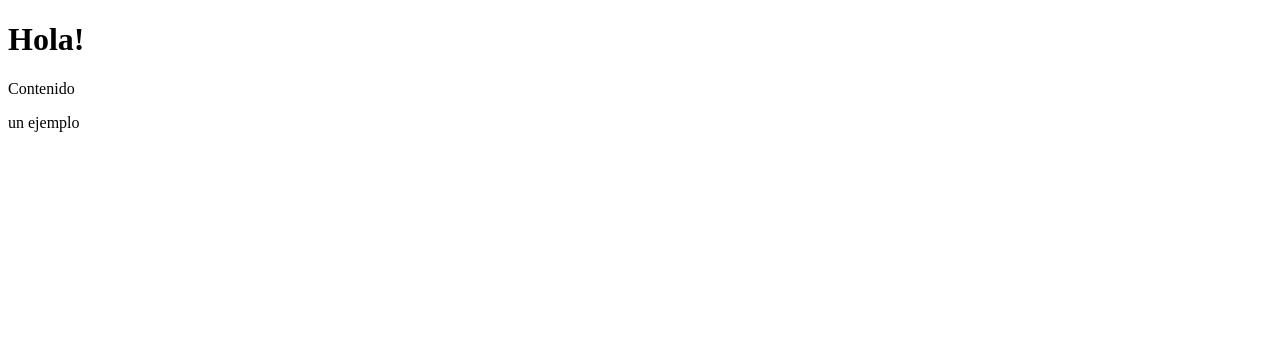
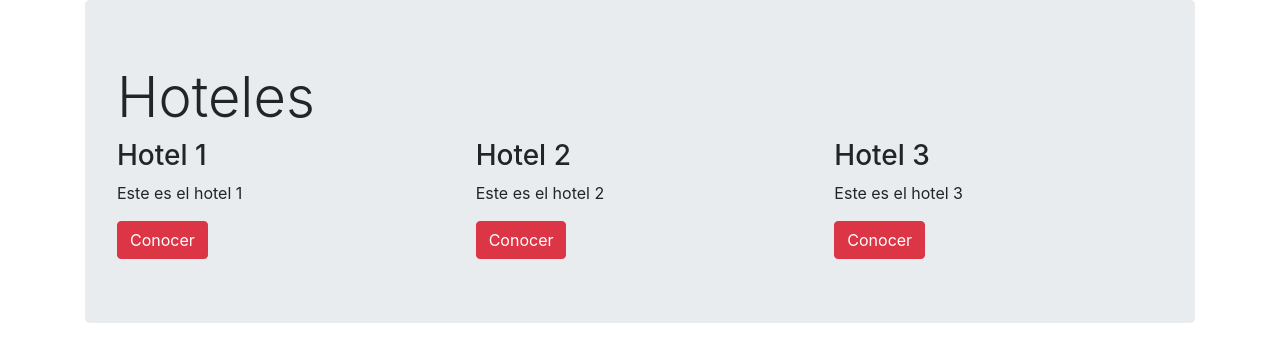
Before and after one commit to davidrestrepo07/Guia-hoteles, a website: page index.html in a window 1280 px wide. Drawn offline with nearby package versions, Linux system fonts and the light colour scheme.

Commit message:
Se agregaron 3 hoteles

```diff
--- a/index.html
+++ b/index.html
@@ -4,10 +4,36 @@
     <meta charset="UTF-8">
     <meta name="viewport" content="width=device-width, initial-scale=1.0">
     <title>Document</title>
+    <!-- Bootstrap css -->
+    <link rel="stylesheet" href="node_modules/bootstrap/dist/css/bootstrap.min.css">
+    <script src="node_modules/jquery/dist/jquery.min.js"></script>
+    <script src="node_modules/popper.js/dist/popper.min.js"></script>
+    <script src="node_modules/bootstrap/dist/js/bootstrap.min.js"></script>
 </head>
-<h1>Hola!</h1>
+
 <body>
-    Contenido
-    <p>un ejemplo</p>
+    <div class="container">
+        <div class="jumbotron">
+            <h1 class="display-4">Hoteles</h1>
+            <div class="row">
+                <div class="col-sm-4">
+                    <h3>Hotel 1</h3>
+                    <p>Este es el hotel 1</p>
+                    <button class="btn btn-danger">Conocer</button>
+                </div>
+                <div class="col-sm-4">
+                    <h3>Hotel 2</h3>
+                    <p>Este es el hotel 2</p>
+                    <button class="btn btn-danger">Conocer</button>
+                </div>
+                <div class="col-sm-4">
+                    <h3>Hotel 3</h3>
+                    <p>Este es el hotel 3</p>
+                    <button class="btn btn-danger">Conocer</button>
+                </div>
+            </div>
+
+          </div>
+    </div>
 </body>
 </html>
```
Also changed, not shown: package.json (+6 -1 lines), 1 other file.
